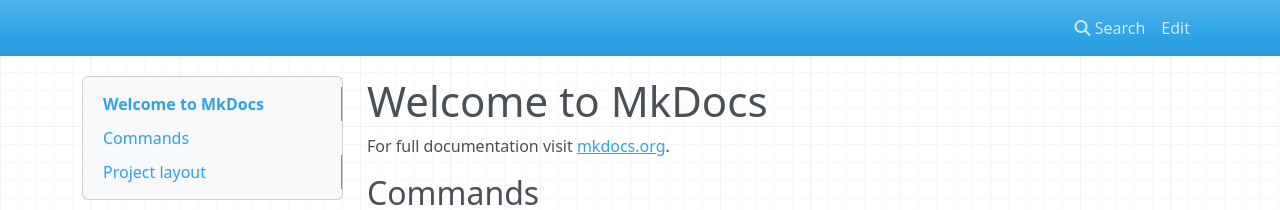
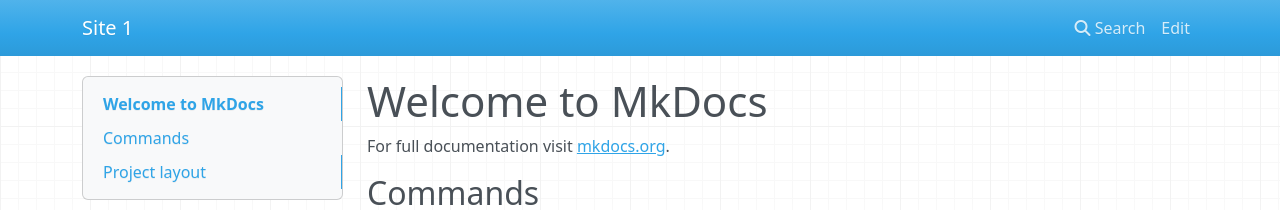
Before and after one commit to hasyimibhar/mkdocs-repo-1, an MkDocs documentation site: the page built from docs/index.md, in a window 1280 px wide. Shown: the top 210 px of the page. Built offline with MkDocs 1.6.1, drawn with Linux system fonts in a browser that asks for light colours; nearby versions of some CDN libraries.

Commit message:
Add site_name

```diff
--- a/mkdocs.yml
+++ b/mkdocs.yml
@@ -1,3 +1,4 @@
+site_name: Site 1
 edit_uri: /blob/main/
 
 nav:
```
Also changed, not shown: 1 other file.
